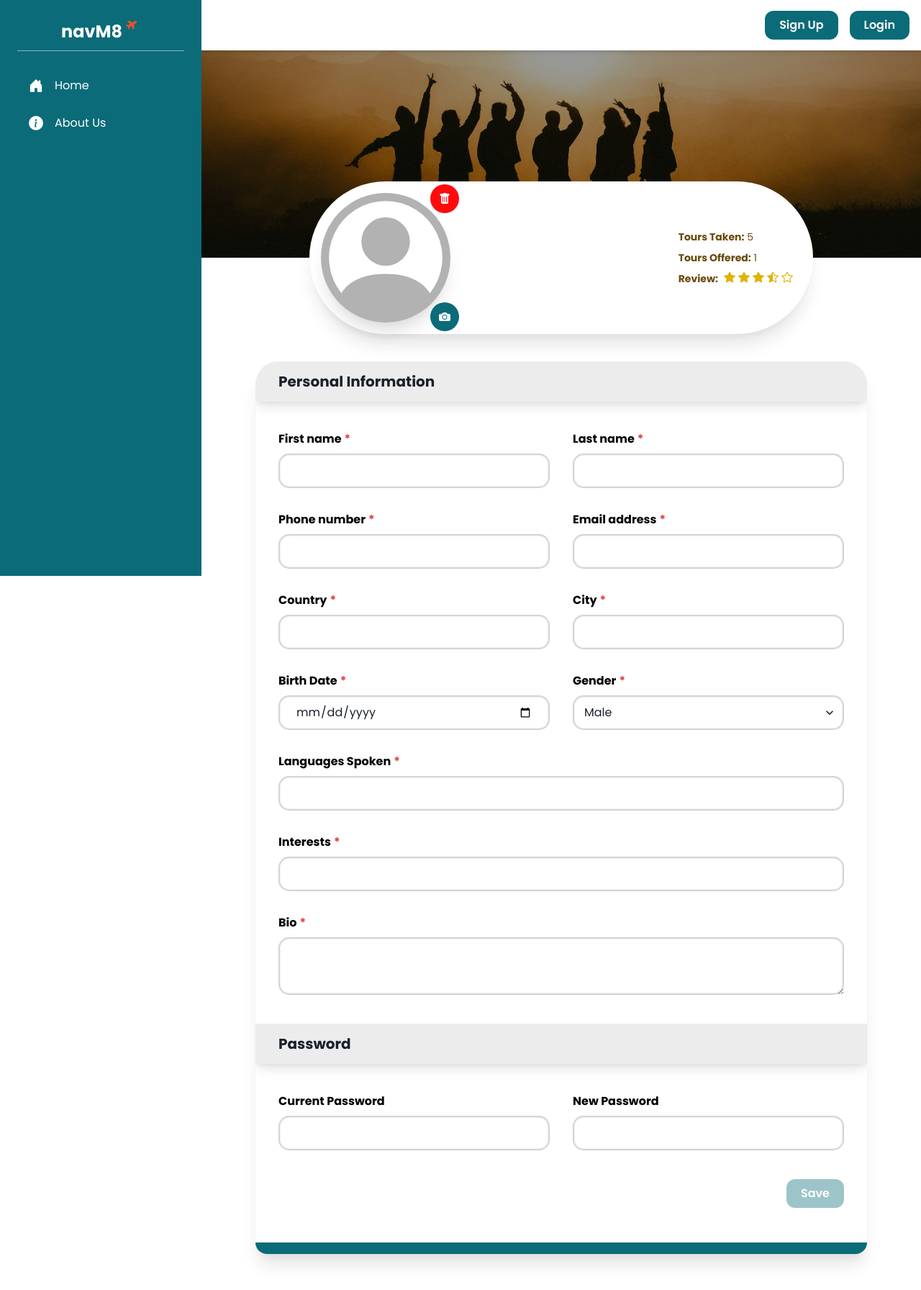
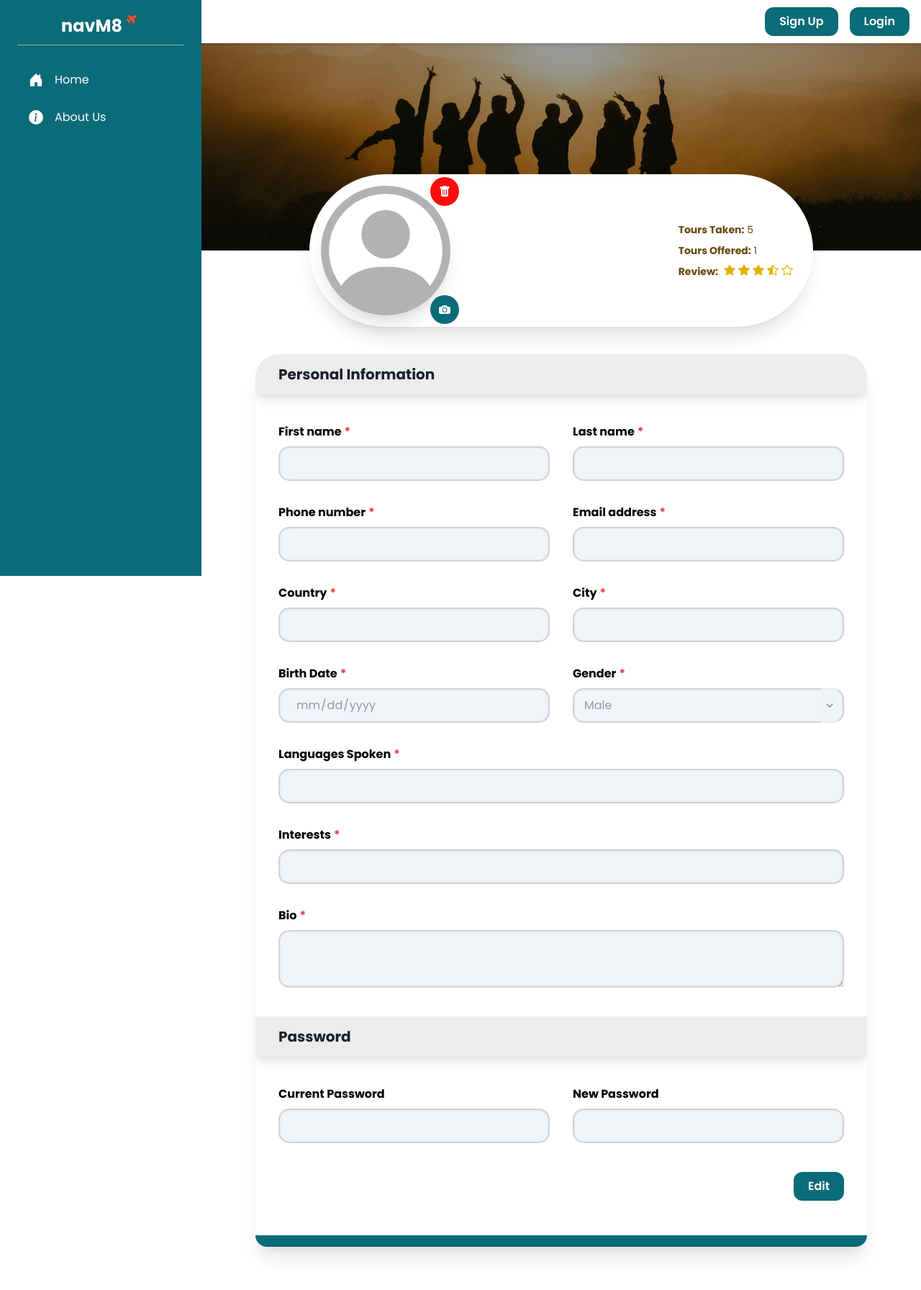
Before and after one commit to javy99/navM8, a React (Vite) app in the folder frontend/: page /profile in a window 1280 px wide. Shown: the whole page at 72% size. Built offline with nearby package versions, Linux system fonts and the light colour scheme.

Commit message:
Implement edit and cancel button functionality in Profile form

```diff
--- a/frontend/src/components/FormField.tsx
+++ b/frontend/src/components/FormField.tsx
@@ -19,6 +19,7 @@ interface Props {
     >
   ) => void;
   isRequired?: boolean;
+  disabled?: boolean;
 }
 
 const FormField: React.FC<Props> = ({
@@ -29,6 +30,7 @@ const FormField: React.FC<Props> = ({
   onChange,
   options = [],
   isRequired = true,
+  disabled,
 }) => {
   const formFontSize = useBreakpointValue({
     base: "sm",
@@ -84,6 +86,7 @@ const FormField: React.FC<Props> = ({
           name={name}
           value={value}
           onChange={onChange}
+          disabled={disabled}
           {...formSelectStyle}
         >
           {options.map((option) => (
@@ -98,6 +101,7 @@ const FormField: React.FC<Props> = ({
           name={name}
           value={value}
           onChange={onChange}
+          disabled={disabled}
           {...formInputStyle}
         />
       ) : (
@@ -107,6 +111,7 @@ const FormField: React.FC<Props> = ({
           name={name}
           value={value}
           onChange={onChange}
+          disabled={disabled}
           {...formInputStyle}
         />
       )}
--- a/frontend/src/components/Navbar.tsx
+++ b/frontend/src/components/Navbar.tsx
@@ -40,7 +40,7 @@ const Navbar: React.FC = () => {
   return (
     <Flex
       as="nav"
-      height="70px"
+      height="60px"
       alignItems="center"
       px={navPadding}
       boxShadow="md"
--- a/frontend/src/components/Sidebar.tsx
+++ b/frontend/src/components/Sidebar.tsx
@@ -52,8 +52,11 @@ const Sidebar: React.FC<Props> = ({ user }) => {
   const commonStyles: BoxProps = {
     bg: primaryColor,
     color: whiteColor,
-    p: 6,
     position: "sticky",
+    pt: 4,
+    pb: 6,
+    pr: 6,
+    pl: 6,
     top: 0,
     left: 0,
     h: "100vh",
@@ -192,6 +195,10 @@ const Sidebar: React.FC<Props> = ({ user }) => {
         display={{ base: "none", lg: "block" }}
         {...commonStyles}
         minWidth="250px"
+        pb={6}
+        pl={6}
+        pr={6}
+        pt={4}
         width={{
           md: "250px",
           lg: "270px",
--- a/frontend/src/main.tsx
+++ b/frontend/src/main.tsx
@@ -37,6 +37,16 @@ const customTheme = extendTheme({
     lg: "62em",
     xl: "80em",
   },
+  styles: {
+    global: {
+      "[aria-disabled=true], [data-disabled], :disabled": {
+        bg: "gray.100 !important",
+        color: "gray.500 !important",
+        opacity: "0.8 !important",
+        borderColor: "gray.200 !important",
+      },
+    },
+  },
 });
 
 // Use createRoot API for React 18+
--- a/frontend/src/pages/Profile.tsx
+++ b/frontend/src/pages/Profile.tsx
@@ -53,8 +53,8 @@ const Profile: React.FC = () => {
   const { photo, handlePhotoChange, handlePhotoRemoval } = usePhotoManager();
   const { updateProfile /*isLoading*/ } = useProfileUpdate(user, toast);
 
-  const [isFormChanged, setIsFormChanged] = useState<boolean>(false);
-
+  const [isEditMode, setIsEditMode] = useState<boolean>(false);
+  const [initialUserInfo, setInitialUserInfo] = useState<User | null>(null);
   const [userInfo, setUserInfo] = useState<User>({
     firstName: "",
     lastName: "",
@@ -88,9 +88,6 @@ const Profile: React.FC = () => {
             ? new Date(data.birthDate).toISOString().split("T")[0]
             : "";
           setUserInfo({ ...data, birthDate: formattedBirthDate });
-
-          // After setting user info, reset form change tracking
-          setIsFormChanged(false);
         } catch (error) {
           console.error("Failed to fetch user profile", error);
           toast({
@@ -169,7 +166,6 @@ const Profile: React.FC = () => {
     }
 
     setUserInfo(newValues);
-    setIsFormChanged(true);
   };
 
   const prepareDataForDatabase = (userInfo: User): User => {
@@ -189,11 +185,25 @@ const Profile: React.FC = () => {
   // Handle button click to open file input
   const handleButtonClick = () => inputFileRef.current?.click();
 
+  const handleEdit = () => {
+    setInitialUserInfo({ ...userInfo });
+    setIsEditMode(true);
+  };
+
+  const handleCancel = () => {
+    if (initialUserInfo) {
+      setUserInfo(initialUserInfo);
+      setInitialUserInfo(null);
+    }
+    setIsEditMode(false);
+  };
+
   const handleSubmit = async (event: React.FormEvent<HTMLFormElement>) => {
     event.preventDefault();
     const dataToSubmit = prepareDataForDatabase(userInfo);
     await updateProfile(dataToSubmit);
-    setIsFormChanged(false);
+    setIsEditMode(false);
+    setInitialUserInfo(null);
   };
 
   return (
@@ -417,6 +427,7 @@ const Profile: React.FC = () => {
                 type="text"
                 value={userInfo.firstName}
                 onChange={handleUserInfoChange}
+                disabled={!isEditMode}
               />
 
               <FormField
@@ -425,6 +436,7 @@ const Profile: React.FC = () => {
                 type="text"
                 value={userInfo.lastName}
                 onChange={handleUserInfoChange}
+                disabled={!isEditMode}
               />
             </Flex>
             <Flex direction={formControlLayout} gap={inputGap}>
@@ -434,6 +446,7 @@ const Profile: React.FC = () => {
                 type="number"
                 value={userInfo.phoneNumber}
                 onChange={handleUserInfoChange}
+                disabled={!isEditMode}
               />
               <FormField
                 label="Email address"
@@ -441,6 +454,7 @@ const Profile: React.FC = () => {
                 type="email"
                 value={userInfo.email}
                 onChange={handleUserInfoChange}
+                disabled={!isEditMode}
               />
             </Flex>
             <Flex direction={formControlLayout} gap={inputGap}>
@@ -450,6 +464,7 @@ const Profile: React.FC = () => {
                 type="text"
                 value={userInfo.country}
                 onChange={handleUserInfoChange}
+                disabled={!isEditMode}
               />
               <FormField
                 label="City"
@@ -457,6 +472,7 @@ const Profile: React.FC = () => {
                 type="text"
                 value={userInfo.city}
                 onChange={handleUserInfoChange}
+                disabled={!isEditMode}
               />
             </Flex>
             <Flex direction={formControlLayout} gap={inputGap}>
@@ -466,6 +482,7 @@ const Profile: React.FC = () => {
                 type="date"
                 value={userInfo.birthDate}
                 onChange={handleUserInfoChange}
+                disabled={!isEditMode}
               />
               <FormField
                 label="Gender"
@@ -477,6 +494,7 @@ const Profile: React.FC = () => {
                   { value: "male", label: "Male" },
                   { value: "female", label: "Female" },
                 ]}
+                disabled={!isEditMode}
               />
             </Flex>
             <FormField
@@ -485,6 +503,7 @@ const Profile: React.FC = () => {
               type="text"
               value={userInfo.languagesSpoken}
               onChange={handleUserInfoChange}
+              disabled={!isEditMode}
             />
 
             <FormField
@@ -493,6 +512,7 @@ const Profile: React.FC = () => {
               type="text"
               value={userInfo.interests}
               onChange={handleUserInfoChange}
+              disabled={!isEditMode}
             />
 
             <FormField
@@ -501,6 +521,7 @@ const Profile: React.FC = () => {
               type="textarea"
               value={userInfo.bio}
               onChange={handleUserInfoChange}
+              disabled={!isEditMode}
             />
           </VStack>
           <Heading
@@ -529,6 +550,7 @@ const Profile: React.FC = () => {
                 value={userInfo.currentPassword}
                 onChange={handleUserInfoChange}
                 isRequired={false}
+                disabled={!isEditMode}
               />
               <FormField
                 label="New Password"
@@ -537,14 +559,24 @@ const Profile: React.FC = () => {
                 value={userInfo.newPassword}
                 onChange={handleUserInfoChange}
                 isRequired={false}
+                disabled={!isEditMode}
               />
             </Flex>
           </VStack>
 
           <Flex justifyContent="flex-end" gap={5} mt={6} px={vStackPaddingX}>
-            <Button type="submit" isDisabled={!isFormChanged}>
-              Save
-            </Button>
+            {isEditMode ? (
+              <>
+                <Button type="button" onClick={handleCancel}>
+                  Cancel
+                </Button>
+                <Button type="submit">Save</Button>
+              </>
+            ) : (
+              <Button type="button" onClick={handleEdit}>
+                Edit
+              </Button>
+            )}
           </Flex>
         </Box>
       </Flex>
```
